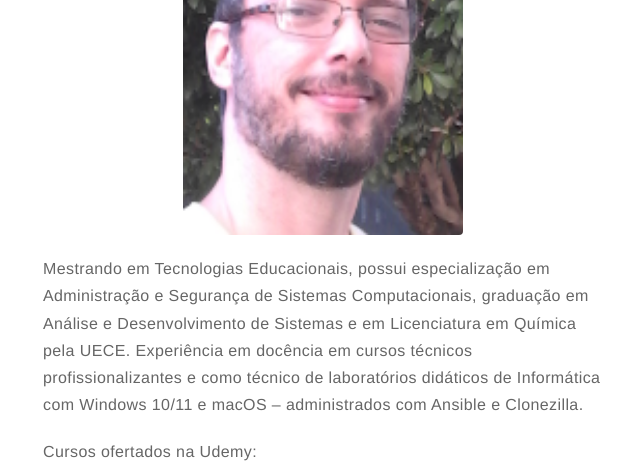
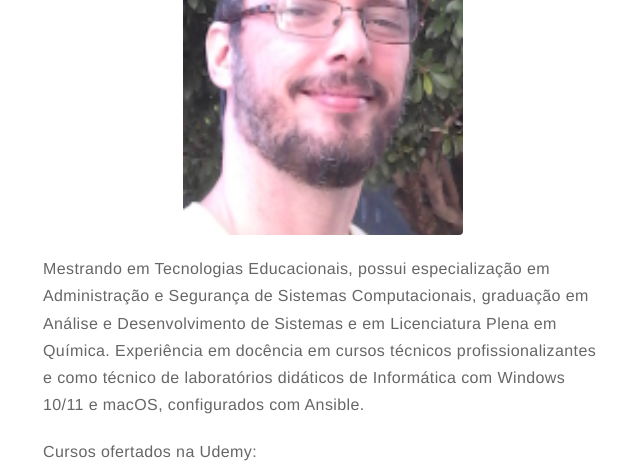
Before and after one commit to emanoelopes/emanoelopes.github.io, a Jekyll site: the page built from about.md, in a window 1280 px wide and 1400 px high, scrolled down 261 px, cut to the strip 0-466 px from the top of the window. Shown: the whole strip, without its empty margins (317-957 px from the left). Built offline with Jekyll 4.4.1, drawn with Linux system fonts in a browser that asks for light colours; some of the changed text lies outside the part shown.

Commit message:
Update about.md

```diff
--- a/about.md
+++ b/about.md
@@ -4,7 +4,7 @@ layout: page
 ---
 ![Profile Image]({{ site.url }}/{{ site.picture }})
 
-Mestrando em Tecnologias Educacionais, possui especialização em Administração e Segurança de Sistemas Computacionais, graduação em Análise e Desenvolvimento de Sistemas e em Licenciatura em Química pela UECE. Experiência em docência em cursos técnicos profissionalizantes e como técnico de laboratórios didáticos de Informática com Windows 10/11 e macOS – administrados com Ansible e Clonezilla.
+Mestrando em Tecnologias Educacionais, possui especialização em Administração e Segurança de Sistemas Computacionais, graduação em Análise e Desenvolvimento de Sistemas e em Licenciatura Plena em Química. Experiência em docência em cursos técnicos profissionalizantes e como técnico de laboratórios didáticos de Informática com Windows 10/11 e macOS, configurados com Ansible.
 
 Cursos ofertados na Udemy:
 
@@ -16,7 +16,7 @@ Cursos ofertados na Udemy:
 
 ![Técnico de Laboratório de Informática](https://www.udemy.com/course/tecnico-de-laboratorio-de-informatica/?referralCode=47BB46A8BF6AB8E834FF)
 
-Ocupa cargo público como técnico de laboratório de Informática onde utiliza ferramentas Ansible e Clonezilla na Universidade Federal do Ceará.
+Ocupa cargo público como técnico de laboratório de Informática na Universidade Federal do Ceará.
 
 Entre 2008 e 2014, atuou em diferentes papéis no Ensino Médio. Professor de Química, monitor do Projeto e-Jovem, coordenador de Laboratório Escolar de Informática, professor no Curso Técnico em Informática no Ensino Médio Integral Profissionalizante do Estado do Ceará, assumindo também a função de orientador de estágios e coordenador de curso. Desde 2014 atua como técnico de laboratório didáticos e ministra aulas em cursos técnicos.
 
```
